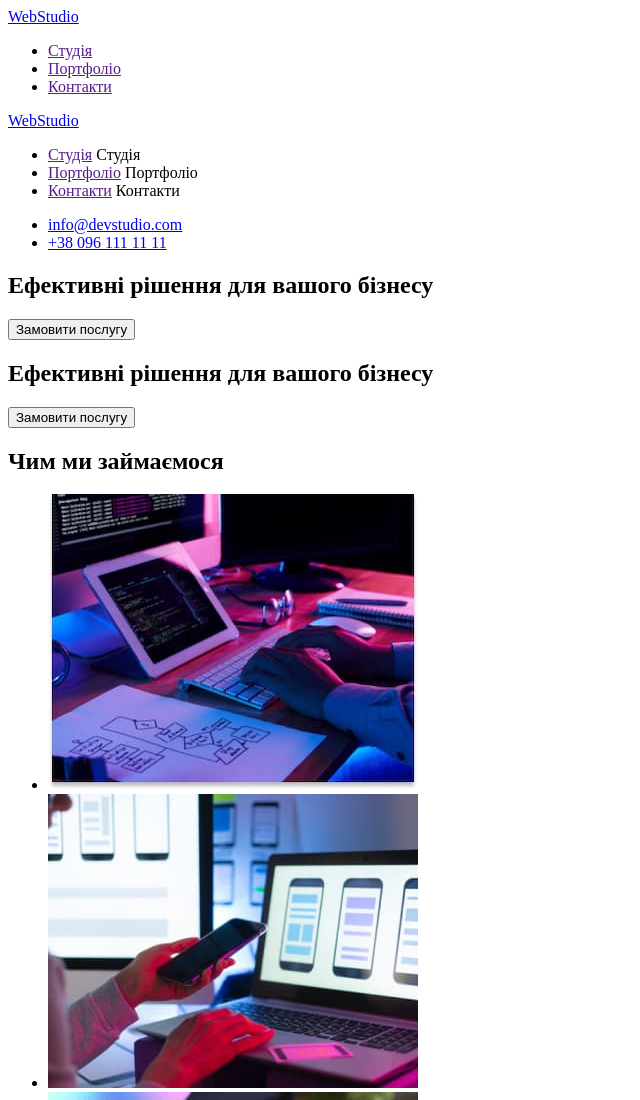
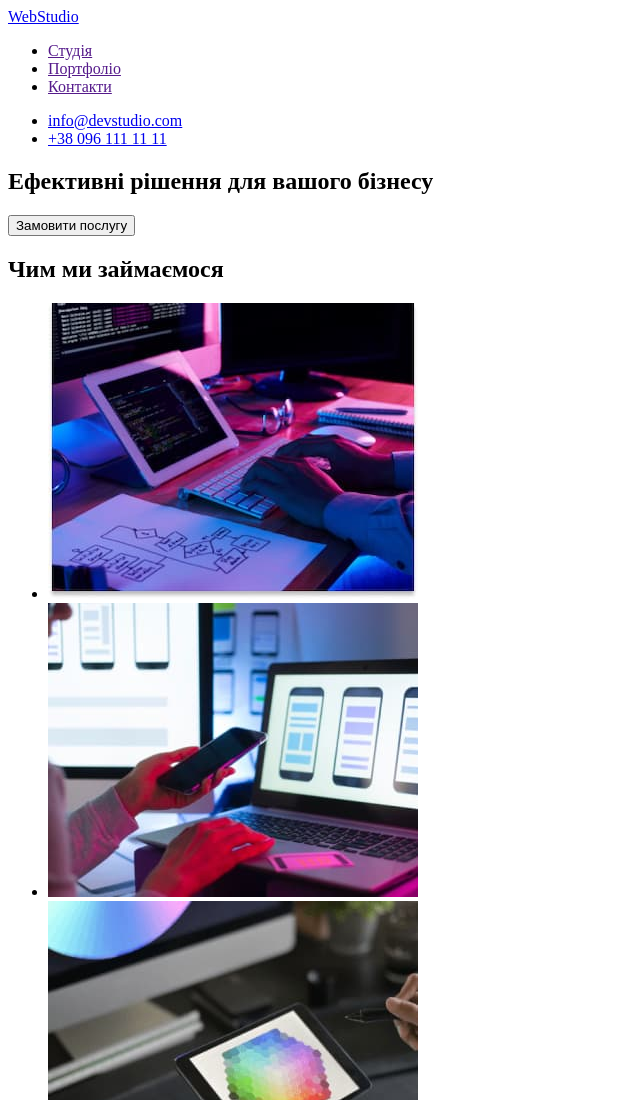
Before and after one commit to PavloZiuskin/goit-markup-hw-02, a plain HTML site: page index.html in a window 1280 px wide. Shown: the top 1100 px of the page, without its empty margins (0-640 px from the left). Drawn offline with Linux system fonts and the light colour scheme.

Commit message:
Update index.html

```diff
--- a/index.html
+++ b/index.html
@@ -17,36 +17,15 @@
                 <li> <a href="">Контакти</a></li>
             </ul>
         </nav>
-
-      <nav>
-        <a href="index.html">WebStudio</a>
-
-        <ul>
-          <li><a href="">Студія</a> Студія</li>
-          <li><a href="">Портфоліо</a> Портфоліо</li>
-          <li><a href="">Контакти</a> Контакти</li>
-        </ul>
-      </nav>
       <ul>
         <li><a href="mailto:info@devstudio.com">info@devstudio.com</a></li>
         <li><a href="tel:+380961111111">+38 096 111 11 11</a></li>
       </ul>
     </header>
     <main>
-
-
-            <section>
-                <h1>Ефективні рішення для вашого бізнесу</h1>
-                <button type="button">Замовити послугу</button>
-
-            </section>
-
-
-      <div>
-
         <section>
           <h1>Ефективні рішення для вашого бізнесу</h1>
-          <button type="button">Замовити послугу</button>
+          <button type="button" >Замовити послугу</button>
         </section>
 
         <section>
```
